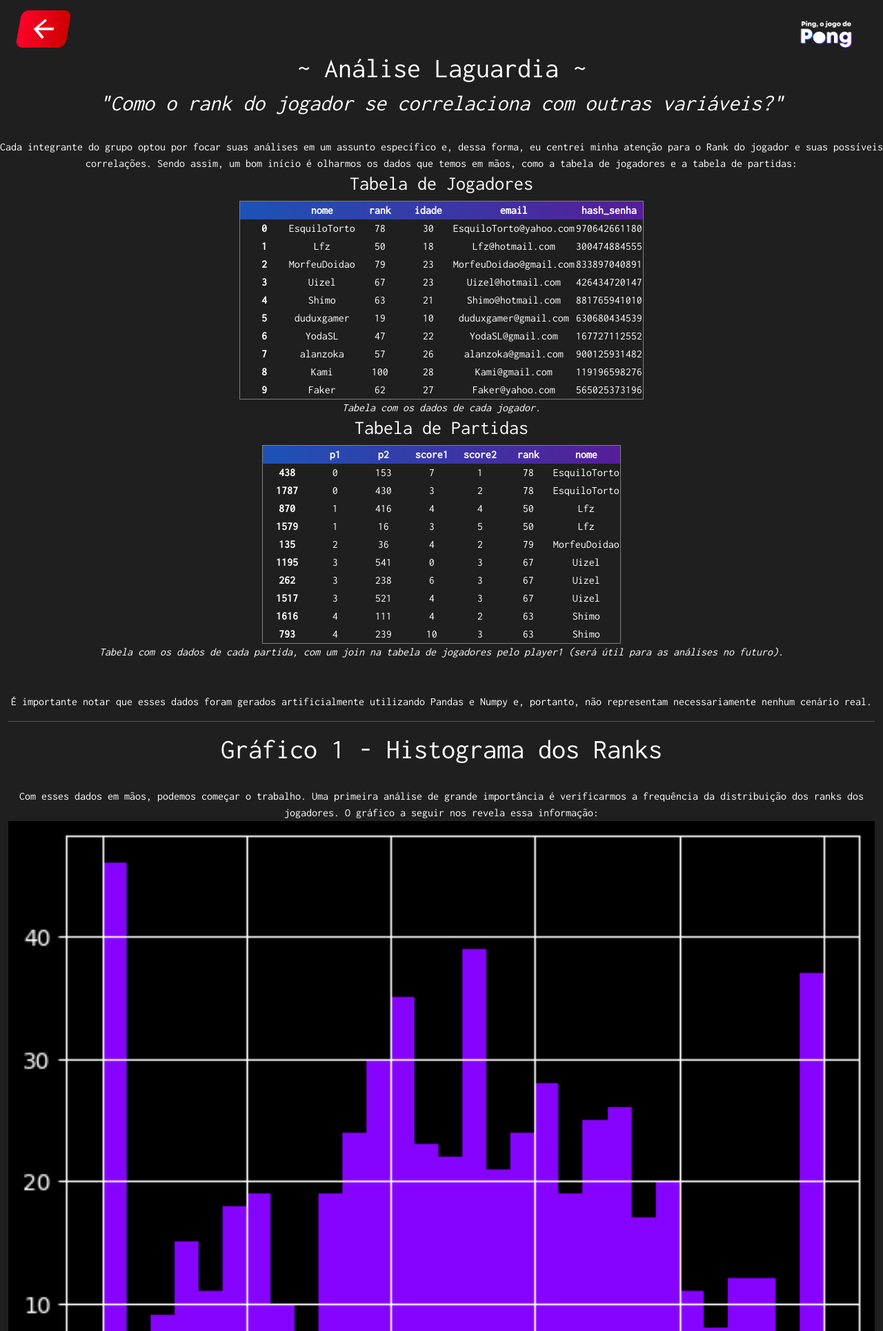
After one commit to GustavoSanches55/pong2, a Django app: page /laguardia/ in a window 1280 px wide. The commit adds this page. Shown: the top 1929 px of the page at 69% size. Run offline with Django 3.2, Linux system fonts and the light colour scheme; data comes from the database, SQL or seed files in the repository.

Commit message:
adiciona parte do texto pro treuke dar uma olhadinha

```diff
--- /dev/null
+++ b/pong/laguardia/urls.py
@@ -0,0 +1,8 @@
+from django.urls import path
+from django.urls.conf import include
+from laguardia import views
+app_name = 'laguardia'
+
+urlpatterns = [
+    path('', views.index, name='index'),
+]
--- a/pong/laguardia/views.py
+++ b/pong/laguardia/views.py
@@ -1,32 +1,51 @@
-from django.shortcuts import render_to_response
+from django.shortcuts import render, reverse
+from django.http import HttpResponse, Http404
+from django.http.response import HttpResponseRedirect
+import pandas as pd
+from menu.models import Jogador, Partida
+import matplotlib as mpl
+import matplotlib.pyplot as plt
+import numpy as np
 
 
 
 def index(request):
-
-
-
-    mydict = {
-        "partidas": partidas.head(10).to_html(col_space=70,justify='center'),
-        "descricao": descricao.to_html(col_space=70,justify='center'),
-        "por_jogador": por_jogador.head(10).to_html(col_space=70,justify='center')
-    }
-    return render(request,"sanches/index.html", context=mydict)
-
-def analise():
     players = pd.DataFrame( Jogador.objects.all().values() )
     matches = pd.DataFrame( Partida.objects.all().values() )
 
-    players = players.rename(columns={"","index"})
+    players, matches, graf1, graf2, graf3, graf4 = analise(players, matches)
+
+    # filtragem dos dados relevantes pra ficar bonitinho no html
+    players = players[['nome', 'rank', 'idade', 'email', 'hash_senha']]
+    matches = matches[['p1', 'p2', 'score1', 'score2', 'rank', 'nome']]
+    matches = matches.sort_values(by='p1')
+
+    mydict = {
+        "players": players.head(10).to_html(col_space=70,justify='center'),
+        "matches": matches.head(10).to_html(col_space=70,justify='center'),
+        "graf1": graf1,
+        "graf2": graf2,
+        "graf3": graf3,
+        "graf4": graf4,
+    }
+    return render(request,"laguardia/index.html", context=mydict)
+
+def analise(players, matches):
+
+    # Corrige a base pra deixar ela idêntica aos csvs
+    players.reset_index(inplace=True)
+    players = players.rename(columns = {"mmr":"rank"})
 
     matches = pd.merge(matches, players, left_on="p1", right_on="index")
 
-    matplotlib.style.use('dark_background')
-
+    # cria os gráficos
+    mpl.style.use('dark_background')
     graf1 = grafico1(players)
     graf2 = grafico2(matches)
     graf3 = grafico3(matches)
     graf4 = grafico4(players, matches)
+
+    return players, matches, graf1, graf2, graf3, graf4
 
 def grafico1(players):
     return players['rank'].hist(bins=30, color='#8603ff')
--- a/pong/menu/urls.py
+++ b/pong/menu/urls.py
@@ -13,5 +13,6 @@ urlpatterns = [
     path("salvar_csv", views.salvar_csv, name="salvar_csv"),
     path("analises_menu", views.analises_menu, name="analises_menu"),
     path(r'sanches/', include('sanches.urls',  namespace='sanches')),
-    path(r'kayo/', include('kayo.urls',  namespace='kayo'))
+    path(r'kayo/', include('kayo.urls',  namespace='kayo')),
+    path(r'laguardia/', include('laguardia.urls',  namespace='laguardia'))
 ]
--- /dev/null
+++ b/pong/templates/laguardia/index.html
@@ -0,0 +1,82 @@
+{% load static %}
+<!DOCTYPE html>
+<html lang="pt-br">
+
+    {% include 'menu/head.html'%}
+
+<body class="container-fluid">
+    {% include 'menu/nav.html' with backlink='menu/analises_menu' %}
+
+
+    <!-- Introdução -->
+    <div class="row justify-content-center">
+        <h1> ~ Análise Laguardia ~ </h1>
+        <br>
+        <h2><i> "Como o rank do jogador se correlaciona com outras variáveis?" </i></h2>
+        <br>
+        Cada integrante do grupo optou por focar suas análises em um assunto específico e, dessa forma,
+        eu centrei minha atenção para o Rank do jogador e suas possíveis correlações. Sendo assim,
+        um bom início é olharmos os dados que temos em mãos, como a tabela de jogadores e a tabela de partidas:
+        <br>
+    </div>
+    <div class="row justify-content-center">
+        <h3>Tabela de Jogadores</h3>
+            <div class = "tabela-fit">
+            {{ players|safe }}
+            </div>
+            <i>Tabela com os dados de cada jogador.</i>
+        <h3>Tabela de Partidas</h3>
+            <div class = "tabela-fit">
+            {{ matches|safe }}
+            </div>
+            <i>Tabela com os dados de cada partida, com um join na tabela de jogadores pelo player1 (será útil para as análises no futuro).</i>
+    <br><br>
+    É importante notar que esses dados foram gerados artificialmente utilizando Pandas e Numpy e, portanto,
+    não representam necessariamente nenhum cenário real.
+    </div>
+
+
+    <!-- Gráfico 1 -->
+    <hr>
+    <div class="row justify-content-center">
+        <h1> Gráfico 1 - Histograma dos Ranks</h1>
+        <br>
+        Com esses dados em mãos, podemos começar o trabalho. Uma primeira análise de grande importância
+        é verificarmos a frequência da distribuição dos ranks dos jogadores. O gráfico a seguir nos revela
+        essa informação:
+        <br>
+        <img class="img-fluid align-center" src="{% static 'img/laguardia1.png'%}" alt="Histograma dos ranks" draggable="false">
+        {{ graf1|safe }}
+        <br>
+        O que observamos é que os ranks tem uma distribuição bem próxima da normal, com excessão dos pontos extremos.
+        Isso occore porque os dados de rank foram gerados usando a função do numpy de criação de uma distribuição normal, porém
+        quando o valor excedia 100 era definido em 100 e quando era inferior a 0, era definido 0. Logo, os valores 0 e 100
+        passaram a representar a soma das frequências de todos os números que extrapolavam o nosso escopo e, portanto,
+        apresentaram essas grandes quantidades de ocorrências.
+    </div>
+
+
+    <!-- Gráfico 2 -->
+    <hr>
+    <div class="row justify-content-center">
+        <h1> Gráfico 2 - Correlação Rank e Idade</h1>
+        <br>
+        Além disso, outra pergunta interessante é se a habilidade de um jogador (traduzida no Rank) tem alguma correlação
+        <br>
+        <img class="img-fluid align-center" src="{% static 'img/laguardia2.png'%}" alt="Scatter entre rank e idade" draggable="false">
+        {{ graf2|safe }}
+        <br>
+        O que observamos é que os ranks tem uma distribuição bem próxima da normal, com excessão dos pontos extremos.
+        Isso occore porque os dados de rank foram gerados usando a função do numpy de criação de uma distribuição normal, porém
+        quando o valor excedia 100 era definido em 100 e quando era inferior a 0, era definido 0. Logo, os valores 0 e 100
+        passaram a representar a soma das frequências de todos os números que extrapolavam o nosso escopo e, portanto,
+        apresentaram essas grandes quantidades de ocorrências.
+    </div>
+
+
+
+
+
+</body>
+
+</html>
--- a/pong/templates/menu/analises_menu.html
+++ b/pong/templates/menu/analises_menu.html
@@ -21,7 +21,7 @@
                 <a class="menu-bt" href = "sanches/"><i class="fas fa-table-tennis"></i> Sanches</a>
                 <a class="menu-bt" href = "kayo/"><i class="fas fa-stream"></i> Kayo</a>
                 <a class="menu-bt" href = "{% url 'analises_menu' %}"><i class="fas fa-stream"></i> Treuke</a>
-                <a class="menu-bt" href = "{% url 'analises_menu' %}"><i class="fas fa-stream"></i> Laguardia</a>
+                <a class="menu-bt" href = "laguardia/"><i class="fas fa-stream"></i> Laguardia</a>
 
             </div>
         </div>
```
